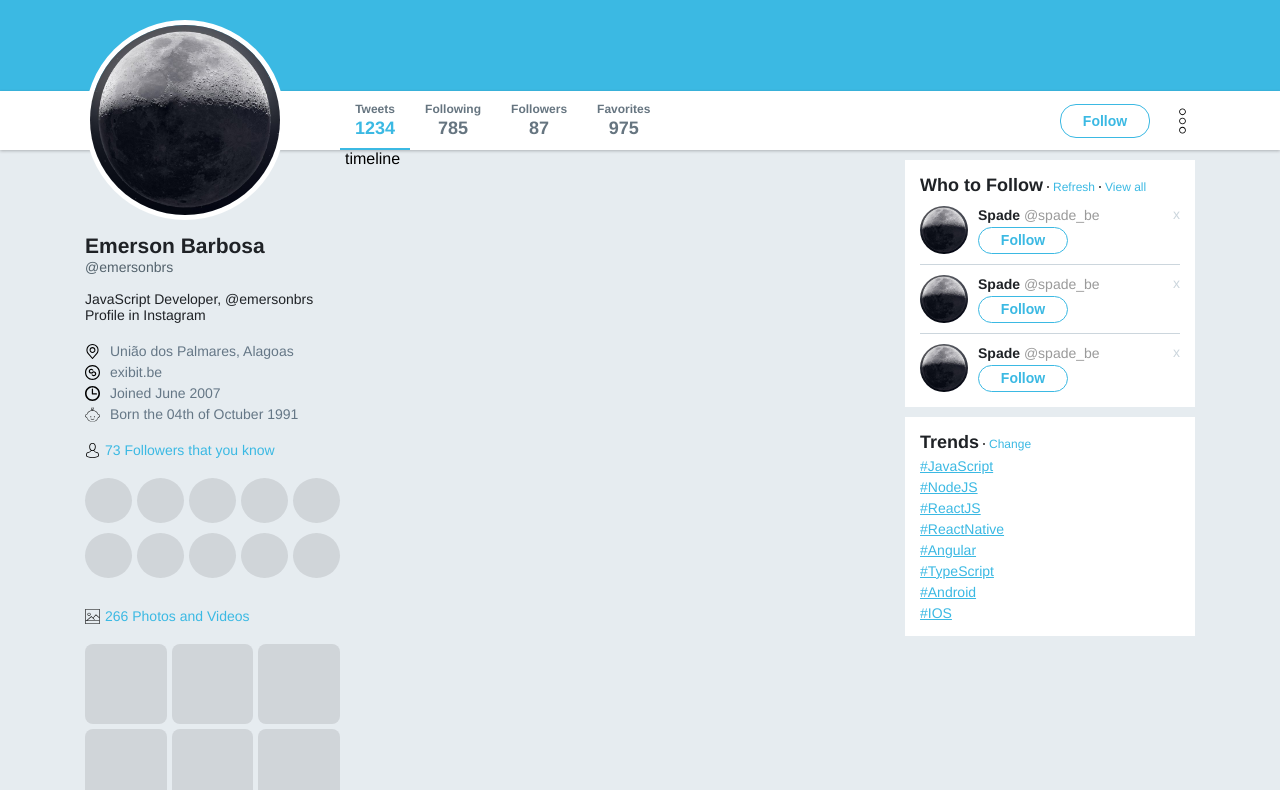
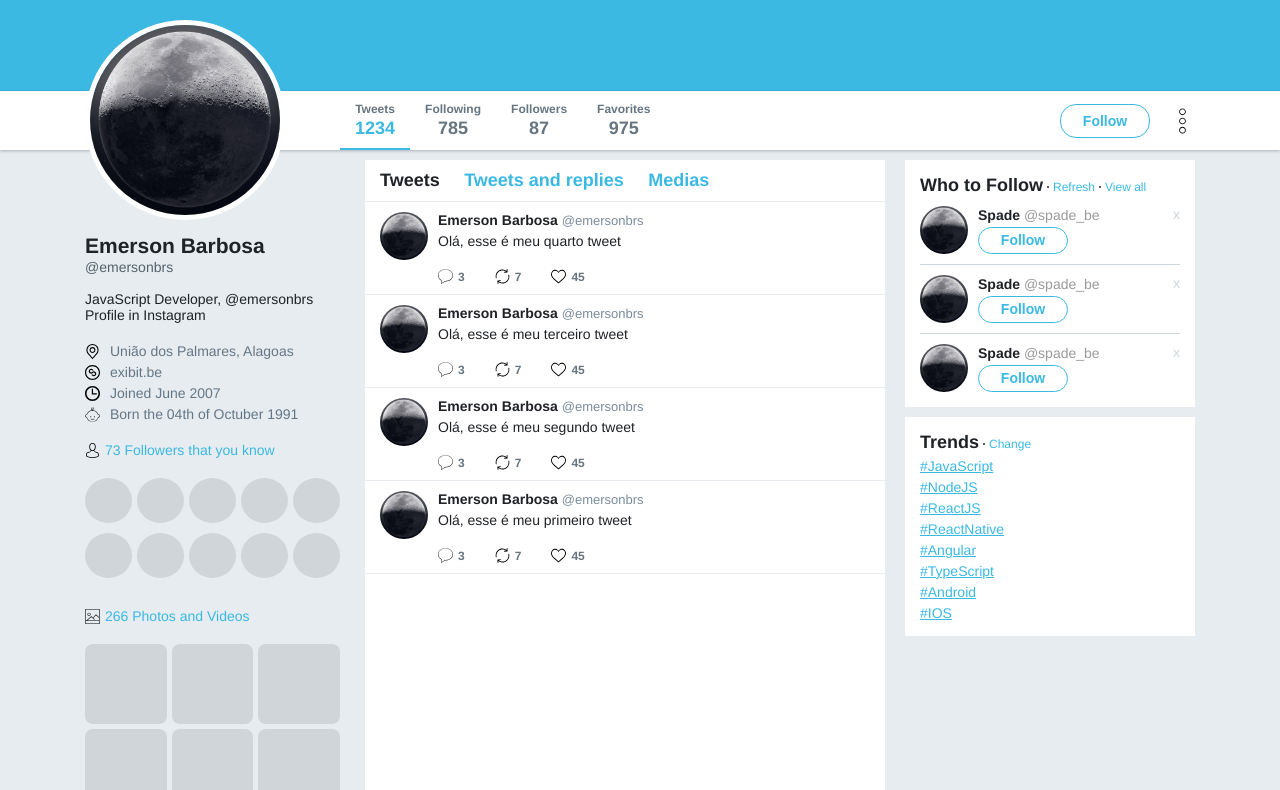
Before and after one commit to emersonbrs/flexbox-twitter-bonus-bootcamp, a plain HTML site: page index.html in a window 1280 px wide. Shown: the part 205-995 px from the top of the page. Drawn offline with Linux system fonts and the light colour scheme.

Commit message:
Estilizando a Timeline

```diff
--- a/index.html
+++ b/index.html
@@ -120,7 +120,70 @@
       </aside>
 
       <section class="timeline">
-        timeline
+        <nav>
+          <a href="" class="active">Tweets</a>
+          <a href="">Tweets and replies</a>
+          <a href="">Medias</a>
+        </nav>
+
+        <ul class="tweets">
+          <li>
+            <img src="/images/avatar.jpg" alt="Avatar" />
+            <div class="info">
+              <strong>Emerson Barbosa <span>@emersonbrs</span></strong>
+              <p>Olá, esse é meu quarto tweet</p>
+              <div class="actions">
+                <a href=""
+                  ><img src="/images/conversation.svg" alt="Comments" /> 3</a
+                >
+                <a href=""><img src="/images/refresh.svg" alt="Retweet" /> 7</a>
+                <a href=""><img src="/images/heart.svg" alt="Like" /> 45</a>
+              </div>
+            </div>
+          </li>
+          <li>
+            <img src="/images/avatar.jpg" alt="Avatar" />
+            <div class="info">
+              <strong>Emerson Barbosa <span>@emersonbrs</span></strong>
+              <p>Olá, esse é meu terceiro tweet</p>
+              <div class="actions">
+                <a href=""
+                  ><img src="/images/conversation.svg" alt="Comments" /> 3</a
+                >
+                <a href=""><img src="/images/refresh.svg" alt="Retweet" /> 7</a>
+                <a href=""><img src="/images/heart.svg" alt="Like" /> 45</a>
+              </div>
+            </div>
+          </li>
+          <li>
+            <img src="/images/avatar.jpg" alt="Avatar" />
+            <div class="info">
+              <strong>Emerson Barbosa <span>@emersonbrs</span></strong>
+              <p>Olá, esse é meu segundo tweet</p>
+              <div class="actions">
+                <a href=""
+                  ><img src="/images/conversation.svg" alt="Comments" /> 3</a
+                >
+                <a href=""><img src="/images/refresh.svg" alt="Retweet" /> 7</a>
+                <a href=""><img src="/images/heart.svg" alt="Like" /> 45</a>
+              </div>
+            </div>
+          </li>
+          <li>
+            <img src="/images/avatar.jpg" alt="Avatar" />
+            <div class="info">
+              <strong>Emerson Barbosa <span>@emersonbrs</span></strong>
+              <p>Olá, esse é meu primeiro tweet</p>
+              <div class="actions">
+                <a href=""
+                  ><img src="/images/conversation.svg" alt="Comments" /> 3</a
+                >
+                <a href=""><img src="/images/refresh.svg" alt="Retweet" /> 7</a>
+                <a href=""><img src="/images/heart.svg" alt="Like" /> 45</a>
+              </div>
+            </div>
+          </li>
+        </ul>
       </section>
 
       <aside class="widgets">
--- a/style.css
+++ b/style.css
@@ -74,11 +74,12 @@ header#main-header div.side input {
   width: 220px;
   border: 1px solid #e6ecf0;
   height: 34px;
-  padding: 0 55px 0 12px;
+  padding: 0 43px 0 12px;
   border-radius: 16px;
   color: #667581;
   font-size: 12px;
-  background: #f5f5f5 url("/images/search.svg") no-repeat 170px center;
+  background: #f5f5f5 url("/images/search.svg") no-repeat 185px center;
+  background-size: 20px;
 }
 
 header#main-header div.side img {
@@ -309,6 +310,93 @@ div.wrapper-content aside.profile .pictures ul li {
 
 div.wrapper-content .timeline {
   flex: 1;
+  background: #fff;
+  margin: 10px 20px 0;
+}
+
+div.wrapper-content .timeline nav {
+  border-bottom: 1px solid #e6ecf0;
+  padding: 10px 15px;
+}
+
+div.wrapper-content .timeline nav a {
+  font-size: 18px;
+  text-decoration: none;
+  color: #3bb9e3;
+  font-weight: bold;
+  margin-left: 20px;
+}
+
+div.wrapper-content .timeline nav a.active {
+  color: #1f2226;
+}
+
+div.wrapper-content .timeline ul.tweets {
+  list-style: none;
+}
+
+div.wrapper-content .timeline ul.tweets li {
+  border-bottom: 1px solid #e6ecf0;
+  padding: 10px 15px;
+  display: flex;
+}
+
+div.wrapper-content .timeline ul.tweets li > img {
+  height: 48px;
+  width: 48px;
+  border-radius: 50%;
+}
+
+div.wrapper-content .timeline ul.tweets li .info {
+  margin-left: 10px;
+  display: flex;
+  flex-direction: column;
+}
+
+div.wrapper-content .timeline ul.tweets li .info strong {
+  font-size: 14px;
+  color: #1f2226;
+}
+
+div.wrapper-content .timeline ul.tweets li .info strong span {
+  font-weight: normal;
+  font-size: 13px;
+  color: #7b8b9a;
+}
+
+div.wrapper-content .timeline ul.tweets li .info p {
+  font-size: 14px;
+  color: #1f2226;
+  margin-top: 5px;
+}
+
+div.wrapper-content .timeline ul.tweets li .actions {
+  display: flex;
+  margin-top: 20px;
+}
+
+div.wrapper-content .timeline ul.tweets li .actions a {
+  display: flex;
+  align-items: center;
+  text-decoration: none;
+  color: #667580;
+  font-weight: bold;
+  font-size: 12px;
+  margin-left: 30px;
+}
+
+div.wrapper-content .timeline ul.tweets li .actions a:first-child {
+  margin-left: 0;
+}
+
+div.wrapper-content .timeline ul.tweets li .info .actions a img {
+  height: 15px;
+  width: 15px;
+  margin-right: 5px;
+}
+
+div.wrapper-content .timeline nav a:first-child {
+  margin: 0;
 }
 
 div.wrapper-content aside.widgets {
```
Also changed, not shown: images/conversation.svg (added), images/heart.svg (added), images/refresh.svg (added).
